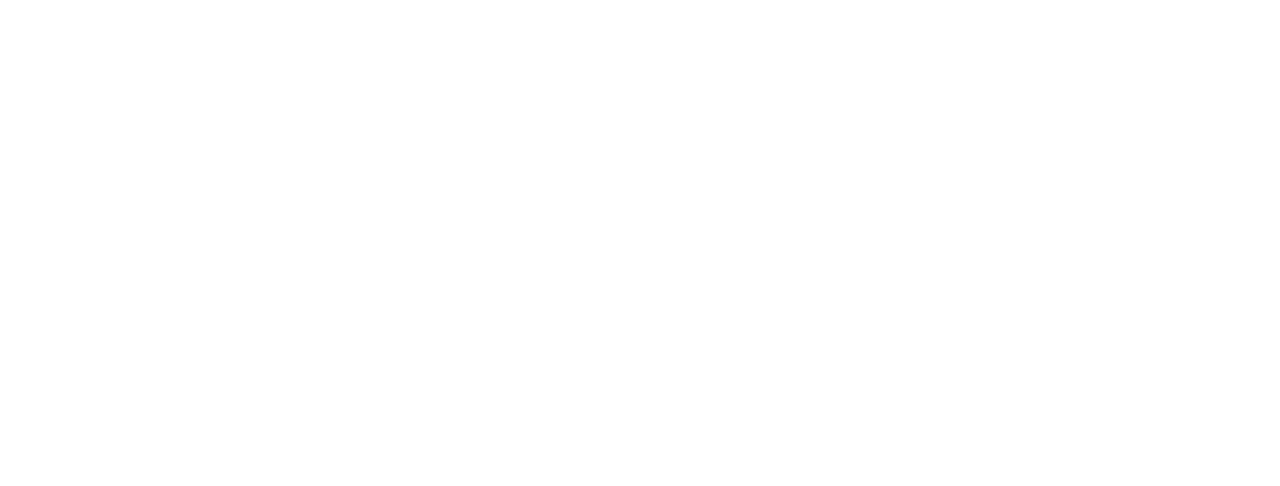
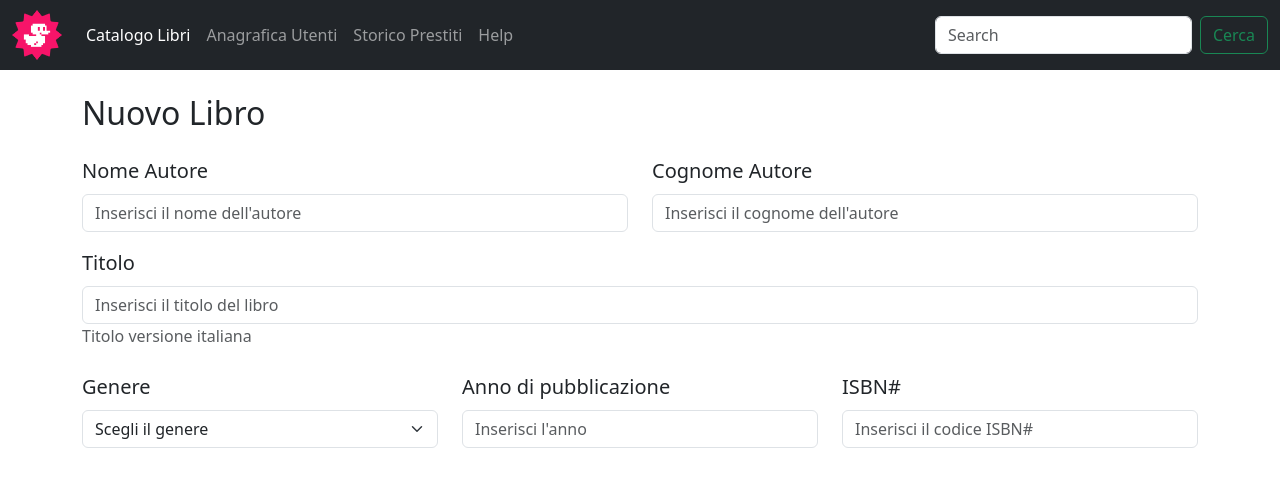
Before and after one commit to valevurro/html-css-bootstrap-dashboard, a plain HTML site: page help.html in a window 1280 px wide. Drawn offline with nearby package versions, Linux system fonts and the light colour scheme.

Commit message:
Add new book entry form with navigation and grid

```diff
--- a/help.html
+++ b/help.html
@@ -4,8 +4,90 @@
     <meta charset="UTF-8">
     <meta name="viewport" content="width=device-width, initial-scale=1.0">
     <title>Document</title>
+
+    <link href="https://cdn.jsdelivr.net/npm/bootstrap@5.3.7/dist/css/bootstrap.min.css" rel="stylesheet" integrity="sha384-LN+7fdVzj6u52u30Kp6M/trliBMCMKTyK833zpbD+pXdCLuTusPj697FH4R/5mcr" crossorigin="anonymous">
+    <link rel="stylesheet" href="https://cdn.jsdelivr.net/npm/bootstrap-icons@1.13.1/font/bootstrap-icons.min.css">
+
 </head>
 <body>
 
+    <header>
+        <nav class="navbar navbar-expand-lg bg-dark navbar-dark" style="height: 70px;">
+            <div class="container-fluid">
+                <a class="navbar-brand h-auto" href="#">
+                    <img width="50" src="./duck.png" alt="">
+                </a>
+                <button class="navbar-toggler" type="button" data-bs-toggle="collapse" data-bs-target="#navbarSupportedContent" aria-controls="navbarSupportedContent" aria-expanded="false" aria-label="Toggle navigation">
+                    <span class="navbar-toggler-icon"></span>
+                </button>
+                <div class="collapse navbar-collapse" id="navbarSupportedContent">
+                    <ul class="navbar-nav me-auto mb-2 mb-lg-0">
+                        <li class="nav-item">
+                            <a class="nav-link active" aria-current="page" href="#">Catalogo Libri</a>
+                        </li>
+                        <li class="nav-item">
+                            <a class="nav-link" href="#">Anagrafica Utenti</a>
+                        </li>
+                        <li class="nav-item">
+                            <a class="nav-link" href="#">Storico Prestiti</a>
+                        <li class="nav-item">
+                            <a class="nav-link" href="help.html">Help</a>
+                        </li>
+                    </ul>
+                    <form class="d-flex" role="search">
+                        <input class="form-control me-2" data-bs-theme="light" type="search" placeholder="Search" aria-label="Search"/>
+                        <button class="btn btn-outline-success" type="submit">Cerca</button>
+                    </form>
+                </div>
+            </div>
+          </nav>
+    </header>
+
+    <div class="container">
+        <div class="row">
+            <div class="col-12 col-lg-9">
+                <div class="table-header d-flex mt-4 mb-3">
+                    <h1 class="fs-2">Nuovo Libro</h1>
+                </div>
+            </div>
+            <!--Nome e cognome dell'autore-->
+            <div class="col-6 mb-3">
+                <label for="formGroupExampleInput" class="form-label fs-5">Nome Autore</label>
+                <input type="text" class="form-control" id="formGroupExampleInput" placeholder="Inserisci il nome dell'autore">
+            </div>
+            <div class="col-6 mb-3">
+                <label for="formGroupExampleInput2" class="form-label fs-5">Cognome Autore</label>
+                <input type="text" class="form-control" id="formGroupExampleInput2" placeholder="Inserisci il cognome dell'autore">
+            </div>
+              <!--Titolo-->
+            <div class="mb-3">
+                <label for="formGroupExampleInput2" class="form-label fs-5">Titolo</label>
+                <input type="text" class="form-control" id="formGroupExampleInput2" placeholder="Inserisci il titolo del libro">
+                <label for="formGroupExampleInput2" class="form-label text-body-secondary">Titolo versione italiana</label>
+            </div>
+              <!--Genere, anno di pubblicazione e ISBN-->
+
+
+            <div class="col-4 mb-3">
+                <label for="formGroupExampleInput2" class="form-label fs-5">Genere</label>
+                <select class="form-select" aria-label="Default select example">
+                    <option selected>Scegli il genere</option>
+                    <option value="1">One</option>
+                    <option value="2">Two</option>
+                    <option value="3">Three</option>
+                </select>
+            </div>
+            <div class="col-4 mb-3">
+                <label for="formGroupExampleInput" class="form-label fs-5">Anno di pubblicazione</label>
+                <input type="text" class="form-control" id="formGroupExampleInput" placeholder="Inserisci l'anno">
+            </div>
+            <div class="col-4 mb-3">
+                <label for="formGroupExampleInput2" class="form-label fs-5">ISBN#</label>
+                <input type="text" class="form-control" id="formGroupExampleInput2" placeholder="Inserisci il codice ISBN#">
+            </div>
+
+        </div>
+    </div>
+
 </body>
 </html>
```
